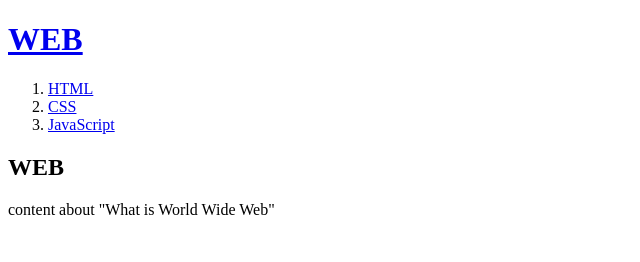
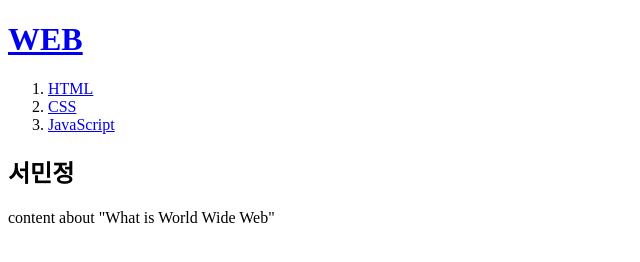
Before and after one commit to ssssuji/my-first-web-site, a plain HTML site: page index.html in a window 1280 px wide. Shown: the whole page, without its empty margins (0-640 px from the left). Drawn offline with Linux system fonts and the light colour scheme.

Commit message:
서민정으로 수정

```diff
--- a/index.html
+++ b/index.html
@@ -11,7 +11,7 @@
         <li><a href="2.html">CSS</a></li>
         <li><a href="3.html">JavaScript</a></li>
     </ol>
-    <h2>WEB</h2>
+    <h2>서민정</h2>
     <p> content about "What is World Wide Web"
         </p>
 </body>
```
